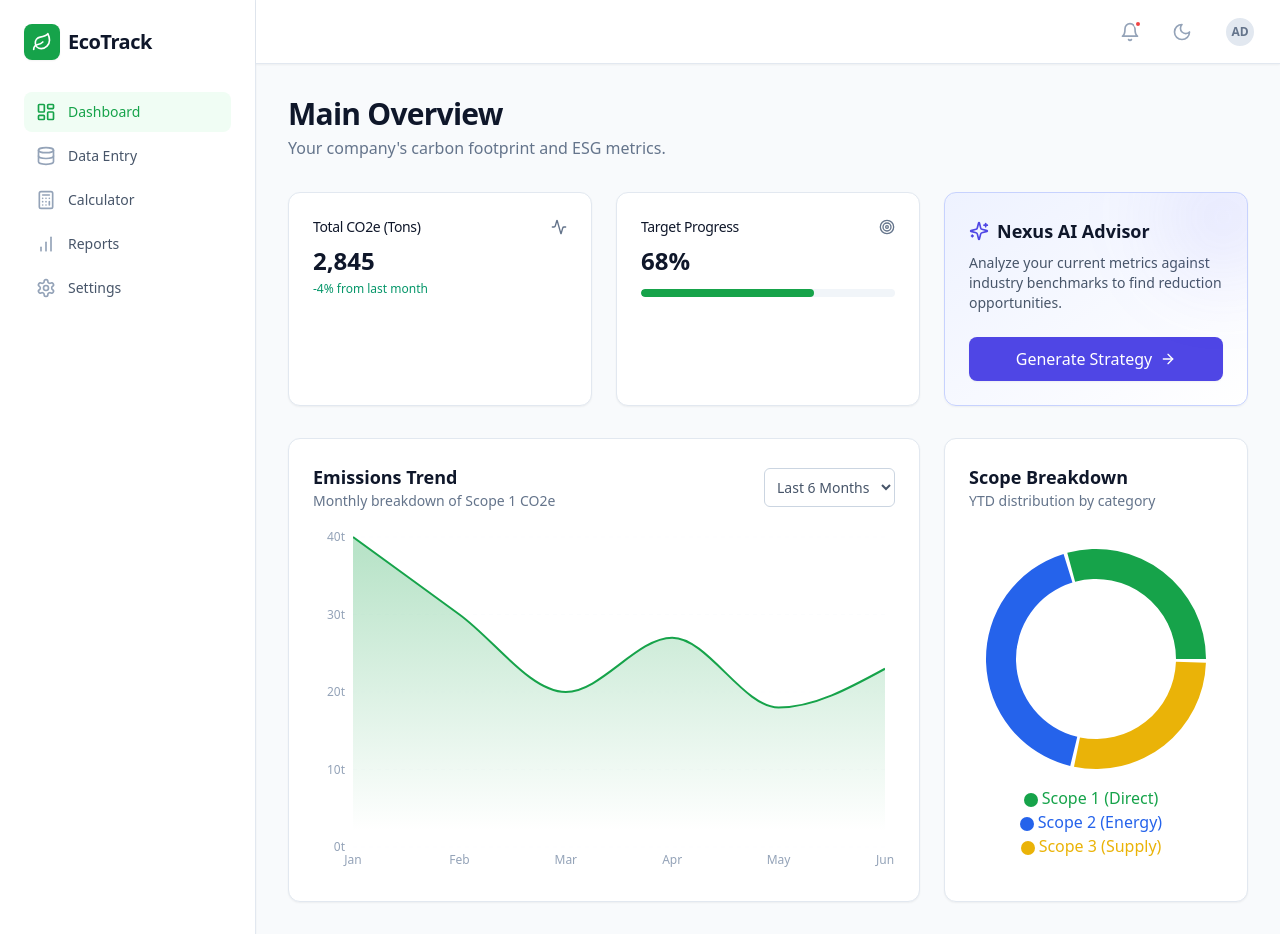
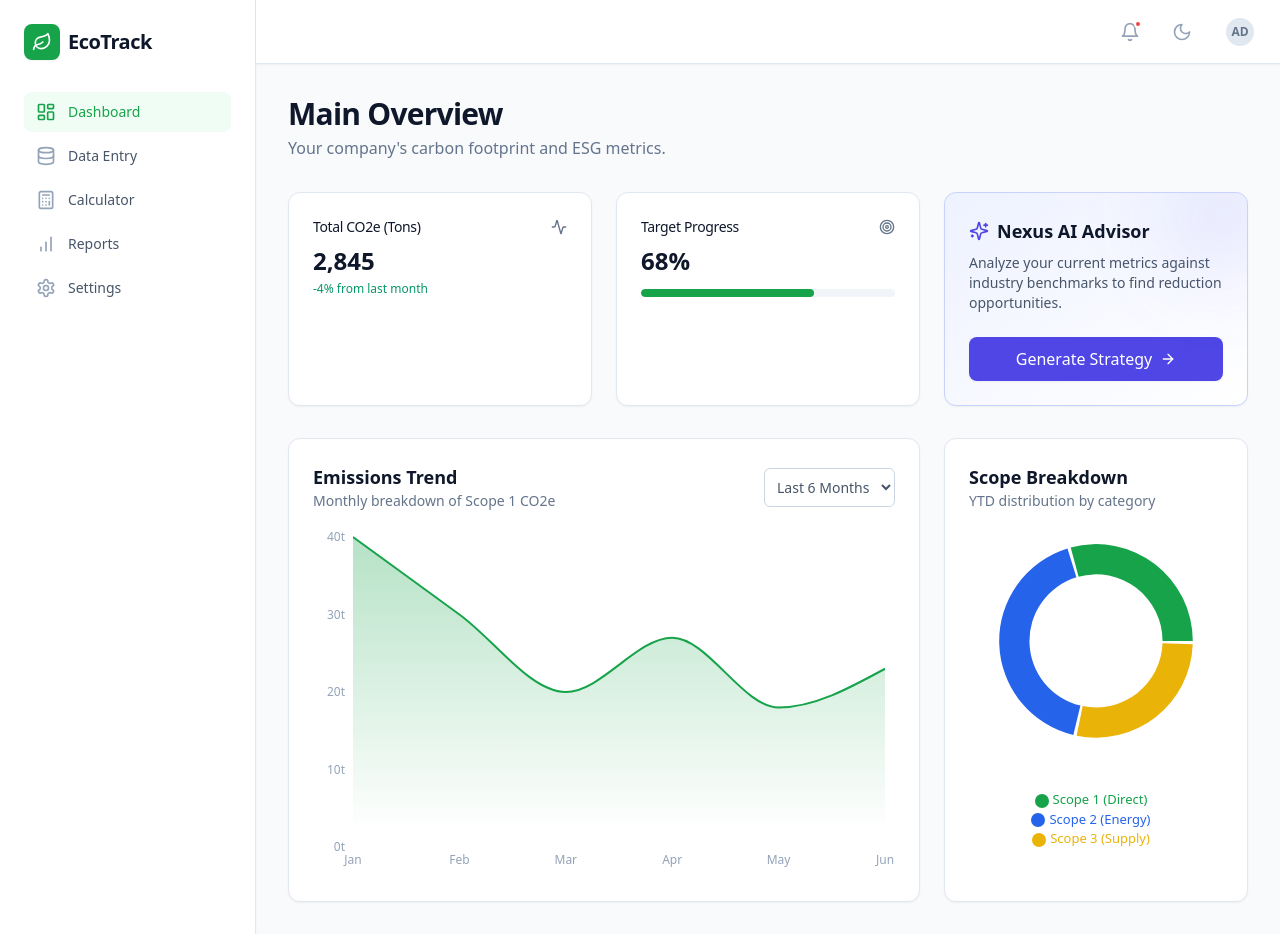
Before and after one commit to Naruto7H/EGSTRACKER, a Next.js app: page / in a window 1280 px wide. Built offline with nearby package versions, Linux system fonts and the light colour scheme.

Commit message:
Modify ScopeDonutChart dimensions and legend style
Adjusted the positioning and size of the pie chart elements for better visual representation.

```diff
--- a/src/components/charts/ScopeDonutChart.tsx
+++ b/src/components/charts/ScopeDonutChart.tsx
@@ -16,9 +16,9 @@ export default function ScopeDonutChart() {
           <Pie
             data={data}
             cx="50%"
-            cy="50%"
-            innerRadius={80}
-            outerRadius={110}
+            cy="45%"
+            innerRadius="55%"
+            outerRadius="80%"
             paddingAngle={2}
             dataKey="value"
             stroke="none"
@@ -37,7 +37,12 @@ export default function ScopeDonutChart() {
             itemStyle={{ fontWeight: 'bold' }}
             formatter={(value) => `${value} Tons`}
           />
-          <Legend verticalAlign="bottom" height={36} iconType="circle" />
+          <Legend
+            verticalAlign="bottom"
+            height={48}
+            iconType="circle"
+            wrapperStyle={{ fontSize: '13px', paddingTop: '16px' }}
+          />
         </PieChart>
       </ResponsiveContainer>
     </div>
```
